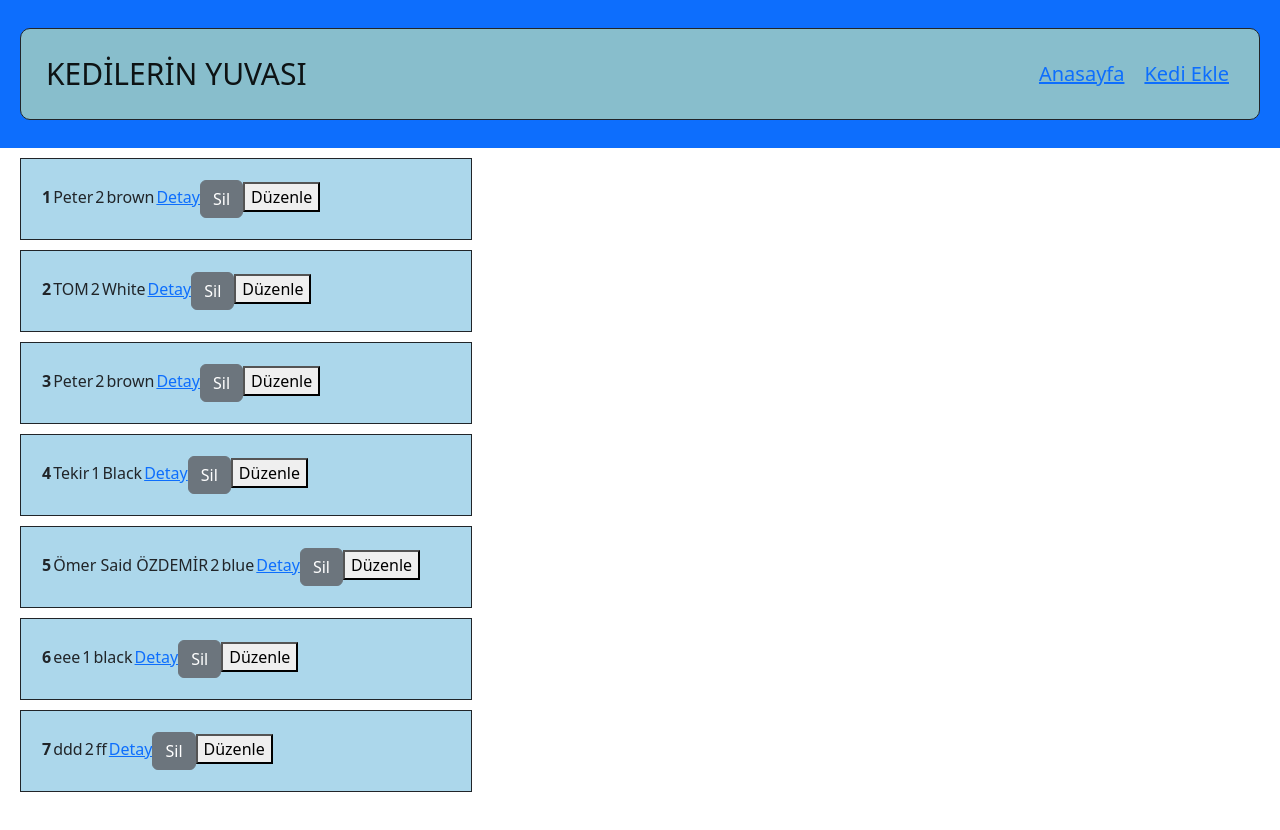
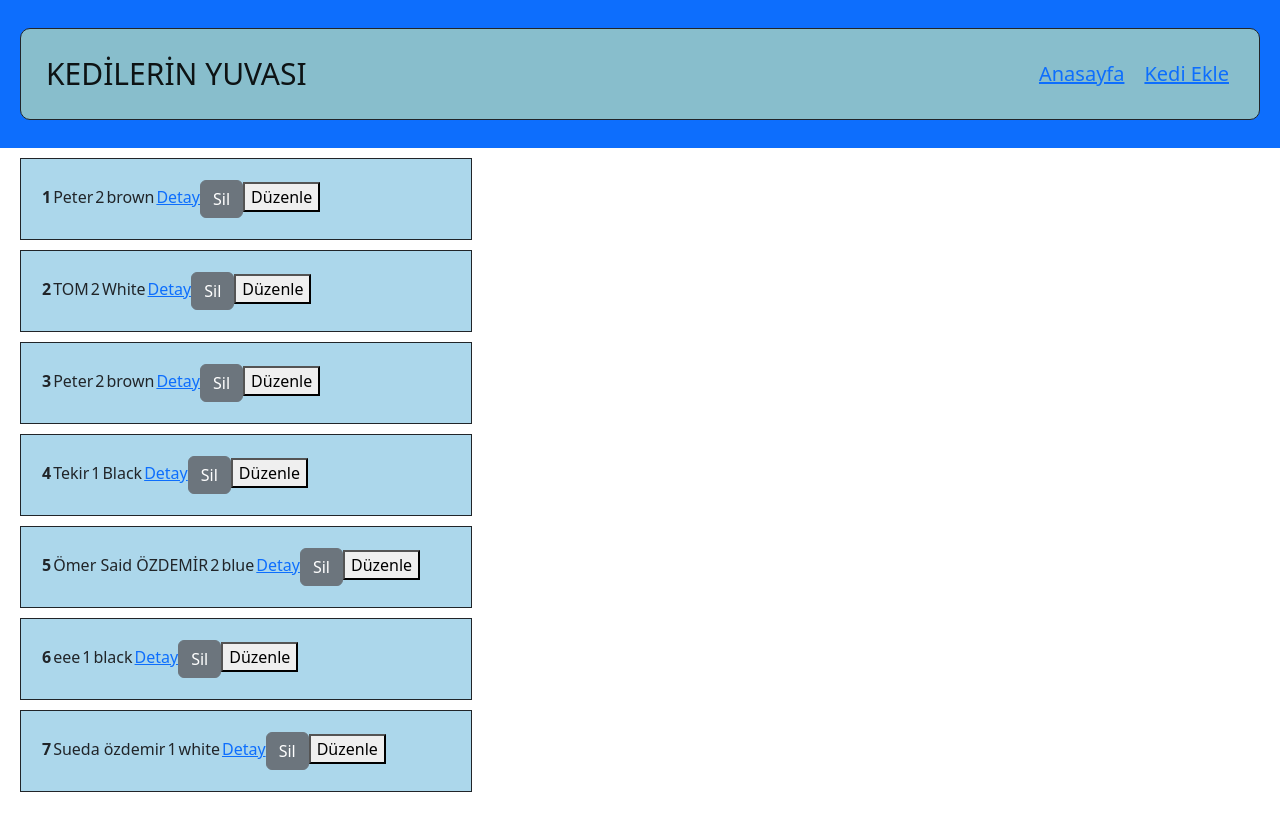
Before and after one commit to 35kartal35/cats-Shacks, a React (Create React App) app: page / in a window 1280 px wide. Shown: the top 830 px of the page. Built offline with nearby package versions, Linux system fonts and the light colour scheme; data requests are answered from the project's data file.

Commit message:
window-location-reload

```diff
--- a/db.json
+++ b/db.json
@@ -43,11 +43,11 @@
       "shackId": "1"
     },
     {
-      "id": "1676721369031",
-      "name": "ddd",
-      "age": "2",
-      "color": "ff",
-      "shackId": "3"
+      "id": "1676728350562",
+      "name": "Sueda özdemir",
+      "age": "1",
+      "color": "white",
+      "shackId": "1"
     }
   ],
   "Shacks": [
--- a/src/component/ListCats.js
+++ b/src/component/ListCats.js
@@ -24,8 +24,9 @@ const ListCats = () => {
         dispatch({
           type: ActionTypes.catsAction.DELETE_CAT_SUCCESS,
           payload: id,
-        });
-      })
+          });
+      },
+      window.location.reload())
 
       .catch(err => {
         dispatch({
```
